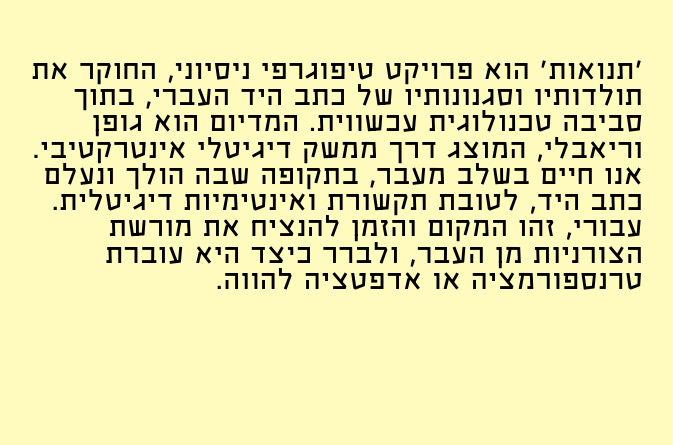
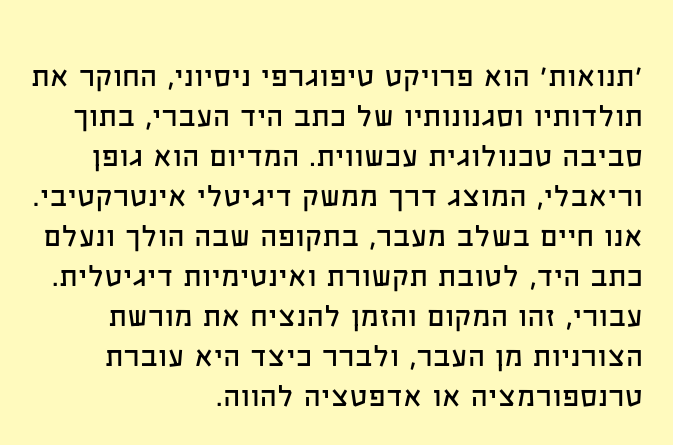
Before and after one commit to ronyginosar/Transletter, a plain HTML site: page scroll.html in a window 1280 px wide. Shown: the part 107-552 px from the top of the page, without its empty margins (317-990 px from the left). Drawn offline with Linux system fonts and the light colour scheme.

Commit message:
Update scroll.html

```diff
--- a/scroll.html
+++ b/scroll.html
@@ -15,6 +15,7 @@
             padding: 12.5% 25%;
             font-size: 2em;
             font-family: TransletterGX;
+            line-height: 125%;
         }
     </style>
 </head>
```
